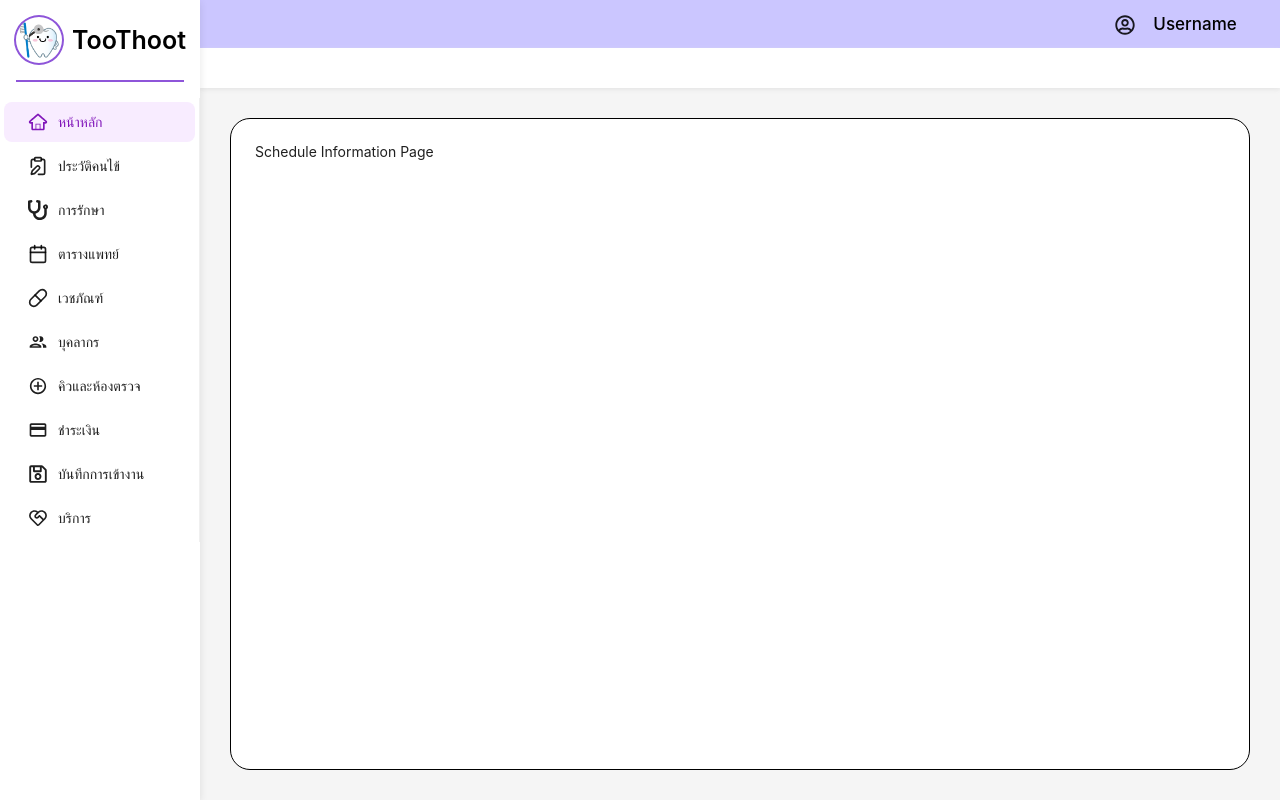
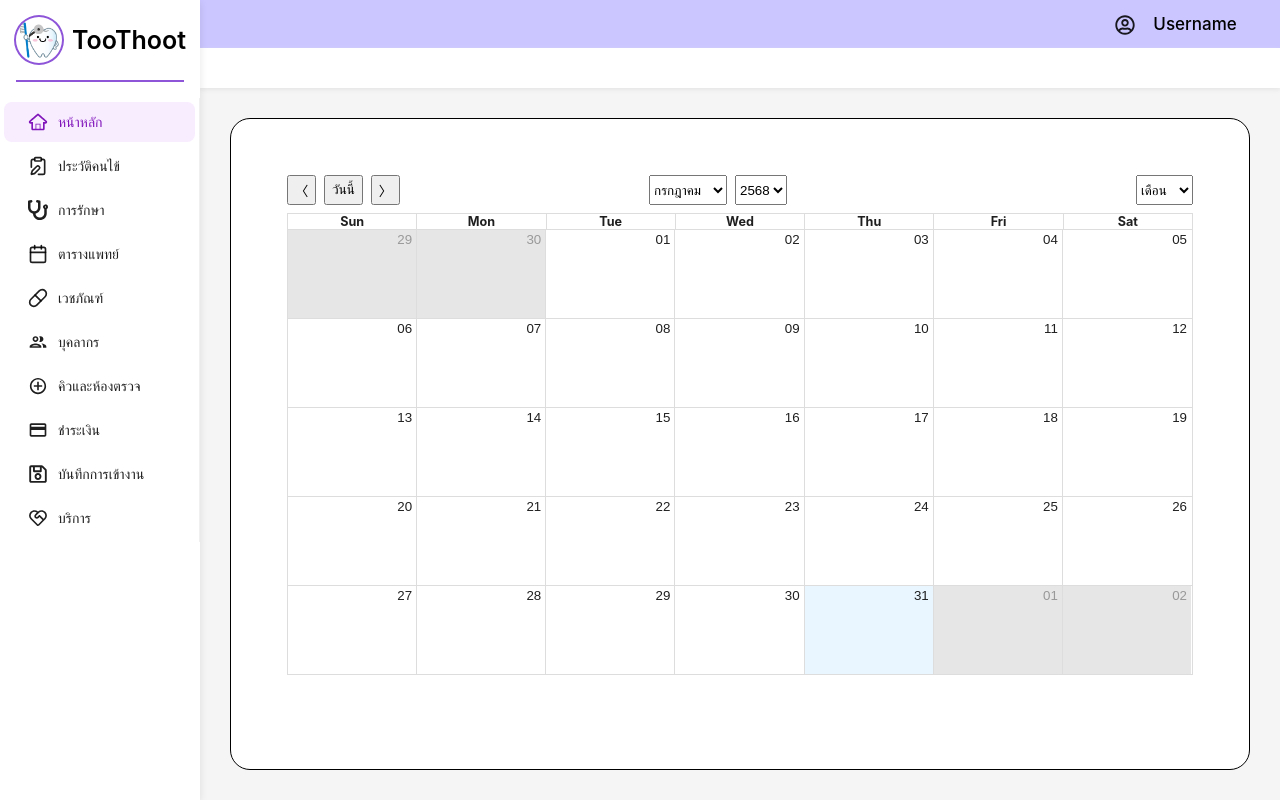
Before and after one commit to gimmick72/SA-Project, a React (Vite) app in the folder frontend/: page /schedule in a window 1280 px wide. Built offline with nearby package versions, Linux system fonts and the light colour scheme.

Commit message:
เฮ้อออ ท่อน้ำไทย

```diff
--- /dev/null
+++ b/frontend/src/pages/schedule_info/calendar.tsx
@@ -0,0 +1,87 @@
+// src/components/MyCalendar.tsx
+import React, { useState } from 'react';
+import { Calendar, dateFnsLocalizer, Views} from 'react-big-calendar';
+import type { Event as RBCEvent } from 'react-big-calendar';
+import { format, parse, startOfWeek, getDay } from 'date-fns';
+import { th } from 'date-fns/locale/th';
+import 'react-big-calendar/lib/css/react-big-calendar.css';
+import './style.css'
+import CustomToolbar from './toobar';
+
+const locales = {
+  'th-TH': th,
+};
+
+const localizer = dateFnsLocalizer({
+  format,
+  parse,
+  startOfWeek,
+  getDay,
+  locales,
+});
+
+type Event = {
+  title: string;
+  start: Date;
+  end: Date;
+  allDay?: boolean;
+};
+
+// ลงเวลาทำงาน
+const MyCalendar: React.FC = () => {
+
+  const [view, setView] = useState<typeof Views[keyof typeof Views]>(Views.MONTH);  // เก็บ view ปัจจุบัน
+  const [date, setDate] = useState(new Date());
+
+  const [events, setEvents] = useState<RBCEvent[]>([
+    {
+      title: 'นัดประชุม',
+      start: new Date(2025, 7, 5, 10, 0),
+      end: new Date(2025, 7, 5, 11, 0),
+    },
+  ]);
+
+  //input even
+  const handleSelectSlot = ({ start, end }: { start: Date; end: Date }) => {
+    const title = prompt('ตั้งชื่ออีเวนต์:');
+    if (title) {
+      setEvents((prev) => [...prev, { start, end, title }]);
+    }
+  };
+
+  //alert even onclick
+  const handleSelectEvent = (event: RBCEvent) => {
+    alert(`Event: ${event.title}\nเริ่ม: ${event.start}\nสิ้นสุด: ${event.end}`);
+  };
+
+  //calendar
+  return (
+    <div
+      style={{
+        height: 500,
+        margin: "2rem",
+      }}
+    >
+
+      {/* calendar */}
+      <Calendar
+        localizer={localizer}
+        events={events}
+        startAccessor="start"
+        endAccessor="end"
+        selectable
+        views={[Views.MONTH, Views.WEEK, Views.DAY]}
+        view={view}
+        onView={(newView) => setView(newView)}
+        date={date}
+        onNavigate={(newDate) => setDate(newDate)}
+        onSelectSlot={handleSelectSlot}
+        onSelectEvent={handleSelectEvent}
+        style={{ height: '100%' }}
+        components={{ toolbar: CustomToolbar }}
+      />
+    </div>
+  );
+};
+
+export default MyCalendar;
--- a/frontend/src/pages/schedule_info/index.tsx
+++ b/frontend/src/pages/schedule_info/index.tsx
@@ -1,8 +1,13 @@
-import React from "react";
+// import React from "react";
+// import Clock from "../../components/clock";
+import MyCalendar from "./calendar";
+
 
 const ScheduleInfoPage = () => {
   return (
-  <div className="container"> Schedule Information Page
+  <div className="container">
+    <MyCalendar/>
+
 
   </div>
   );
--- /dev/null
+++ b/frontend/src/pages/schedule_info/style.css
@@ -0,0 +1,32 @@
+.rbc-event {
+  background-color: #ff7875;
+  border-radius: 8px;
+  padding: 2px 4px;
+  font-size: 0.85rem;
+}
+
+/* .rbc-events-container {
+    background-color: #ff7875;
+    margin: 0;
+} */
+
+
+
+
+
+
+
+
+
+
+
+
+/*------------------------- toobar -----------------------------------*/
+
+.bottonday button{
+  /* background-color: #ff7875; */
+}
+
+.dropdown_month_year {
+
+}
--- /dev/null
+++ b/frontend/src/pages/schedule_info/toobar.tsx
@@ -0,0 +1,84 @@
+import React from 'react';
+import type { ToolbarProps } from 'react-big-calendar';
+import { Views } from 'react-big-calendar';
+import './style.css'
+
+const CustomToolbar: React.FC<ToolbarProps> = ({ label, date, onNavigate, onView }) => {
+    const month = date.getMonth();
+    const year = date.getFullYear();
+
+    const handleMonthChange = (e: React.ChangeEvent<HTMLSelectElement>) => {
+        const newDate = new Date(date);
+        newDate.setMonth(parseInt(e.target.value));
+        onNavigate('DATE', newDate);
+    };
+
+    const handleYearChange = (e: React.ChangeEvent<HTMLSelectElement>) => {
+        const newDate = new Date(date);
+        newDate.setFullYear(parseInt(e.target.value));
+        onNavigate('DATE', newDate);
+    };
+
+    const handleViewChange = (e: React.ChangeEvent<HTMLSelectElement>) => {
+        onView(e.target.value as Views);
+    };
+    // ถ้าข้างบนมันพังใช้อันนี้แทน
+    // const handleViewChange = (e: React.ChangeEvent<HTMLSelectElement>) => {
+    //   onView(e.target.value as 'month' | 'week' | 'day');
+    // };
+
+    return (
+        <div
+        style={{
+            display: 'flex',
+            justifyContent: 'space-between',
+            marginBottom: 8,
+            }}>
+
+            {/* ซ้าย: ปุ่มย้อน/ถัดไป */}
+            <div className=' bottonday'
+            style={{display: 'flex', gap: '8px', height: '30px' }}>
+                <button onClick={() => onNavigate('PREV')}>〈</button>
+                <button onClick={() => onNavigate('TODAY')}>วันนี้</button>
+                <button onClick={() => onNavigate('NEXT')}>〉</button>
+
+            </div>
+
+            {/* กลาง: dropdown เดือน ปี */}
+            <div className='dropdown_month_year'
+            style={{ display: 'flex', gap: '8px',  height: '30px', marginRight: '100px' }}>
+
+                <select value={month} onChange={handleMonthChange}>
+                    {Array.from({ length: 12 }, (_, i) => (
+                        <option key={i} value={i}>
+                            {new Date(0, i).toLocaleString('th-TH', { month: 'long' })}
+                        </option>
+                    ))}
+                </select>
+
+                <select value={year} onChange={handleYearChange}>
+                    {Array.from({ length: 10 }, (_, i) => {
+                        const y = 2020 + i;
+                        return (
+                            <option key={y} value={y}>
+                                {y + 543}
+                            </option>
+                        );
+                    })}
+                </select>
+            </div>
+
+            {/* ขวา: dropdown view */}
+            <div className='dropdown_viwe'
+            style={{ display: 'flex', gap: '8px', height: '30px'}}>
+                <select onChange={handleViewChange}>
+                    <option value={Views.MONTH}>เดือน</option>
+                    <option value={Views.WEEK}>สัปดาห์</option>
+                    <option value={Views.DAY}>วัน</option>
+                </select>
+            </div>
+        </div>
+    );
+};
+
+export default CustomToolbar;
```
